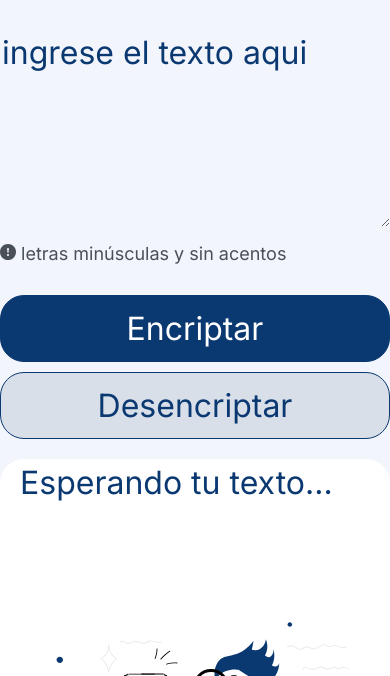
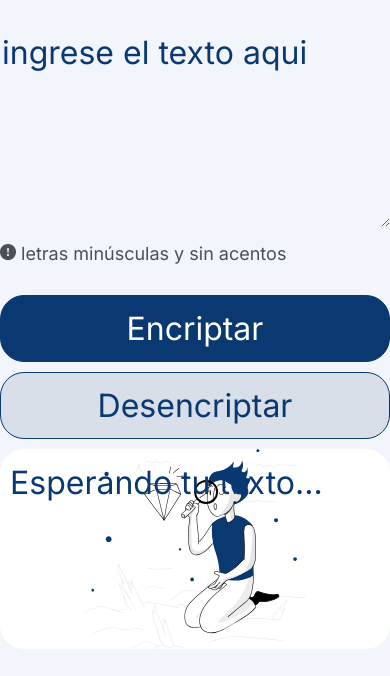
Before and after one commit to sHeYkRc/Encriptador, a plain HTML site: page index.html in a window 390 px wide. Shown: the part 51-727 px from the top of the page. Drawn offline with Linux system fonts and the light colour scheme.

Commit message:
Update style.css

```diff
--- a/style.css
+++ b/style.css
@@ -48,18 +48,21 @@ main{
 }
 
 .mensaje{
-    height: 630px;
+    height: 400px;
     background: white;
     background-image: url("Imagenes/Muñeco.svg");
     background-repeat: no-repeat;
     background-position: center;
+    background-size: 80%;
     border: none;
     border-radius: 24px;
     color: #0A3871;
-    margin-left: 98px;
+    margin-left: 20px;
     margin-top: 20px;
-    padding-left: 20px;
-    position: relative;
+    padding: 20px;
+    position: relative; /* ✅ Solución real */
+    width: 100%;
+    resize: none;
 }
 .mensaje:focus {
     outline: none;
@@ -139,6 +142,13 @@ footer{
         margin-left: 0;
     }
 
+    .mensaje {
+    height: 200px;
+    margin-top: 10px;
+    background-size: contain;
+    padding: 10px;
+  }
+
     .caja-texto{
         height: 200px;
     }
```
